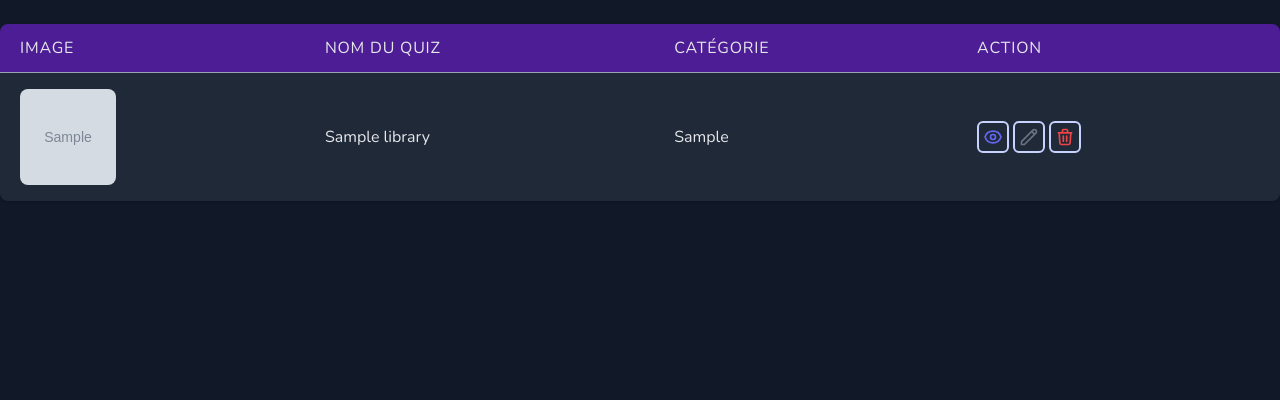
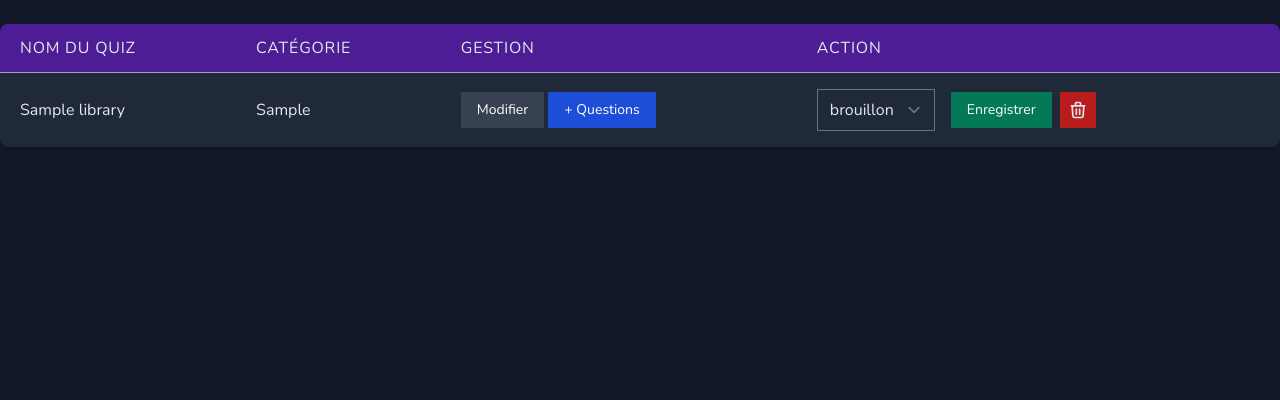
Before and after one commit to Antonin-lhp5/repo-quiz, a PHP site: page /library.php in a window 1280 px wide. Shown: the part 64-464 px from the top of the page. Run offline with PHP 8.4, Linux system fonts and the light colour scheme; the visitor is signed in with stand-in values (Sample User, id 1); tables that the repository leaves empty or names only in its code hold one stand-in row (values such as "Sample post"); grey boxes marked "Sample" are stand-in pictures; style sheets or scripts are compiled from the project's sources; some libraries are stand-ins or nearby versions.

Commit message:
modif name fichier + amélioration menu

```diff
--- a/controller/controller-addQuiz.php
+++ b/controllers/controller-addQuiz.php
@@ -1,7 +1,7 @@
 <?php
 
-require_once '../model/database.php';
-require_once '../model/quiz.php';
+require_once '../models/database.php';
+require_once '../models/quiz.php';
 
 $categoryObj = new Quiz;
 $allCategoryArray = $categoryObj->getAllCategory();
--- a/controller/controller-library.php
+++ b/controllers/controller-library.php
@@ -1,7 +1,7 @@
 <?php
 
-require_once '../model/database.php';
-require_once '../model/quiz.php';
+require_once '../models/database.php';
+require_once '../models/quiz.php';
 
 // Creation d'un tableau contenant les quiz avec comme info : titre, image, catégorie
 $quizObj = new Quiz;
--- a/public/library.php
+++ b/public/library.php
@@ -1,7 +1,7 @@
 <?php
-require_once '../controller/dashboard.ctrl.php';
+require_once '../controllers/controller-dashboard.php';
 user_connecte();
-require_once '../controller/controller-library.php';
-require_once '../view/header.php';
-require_once '../view/library.html.php';
-require_once '../view/footer.php';
+require_once '../controllers/controller-library.php';
+require_once '../views/header.php';
+require_once '../views/view-library.php';
+require_once '../views/footer.php';
--- a/view/library.html.php
+++ /dev/null
@@ -1,45 +0,0 @@
-<!-- component -->
-<div class="shadow overflow-auto m-6 max-w-screen-xl mx-auto rounded-lg">
-	<form action="library.php" method="GET">
-		<table class="w-full divide-y divide-gray-400">
-			<thead class="bg-purple-900">
-				<tr>
-					<th class="px-5 py-3 text-left  font-medium text-gray-200 uppercase tracking-wider">Image</th>
-					<th class="px-5 py-3 text-left  font-medium text-gray-200 uppercase tracking-wider">Nom du quiz</th>
-					<th class="px-5 py-3 text-left  font-medium text-gray-200 uppercase tracking-wider">Catégorie</th>
-					<th class="px-5 py-3 text-left  font-medium text-gray-200 uppercase tracking-wider">Action</th>
-				</tr>
-			</thead>
-			<tbody class="bg-gray-800 divide-y divide-gray-400">
-				<?php foreach ($allQuizArray as $quiz) { ?>
-					<tr>
-						<td class="px-5 py-4 whitespace-nowrap"><img class="h-20 w-20 object-cover md:h-24 md:w-24 flex-shrink-0 rounded-lg" src="assets/upload<?= $quiz['image'] ?>" alt=""></td>
-						<td class="px-5 py-4 whitespace-nowrap"><?= $quiz['titre'] ?></td>
-						<td class="px-5 py-4 whitespace-nowrap"><?= $quiz['categorie'] ?></td>
-
-						<td class="px-5 py-4 whitespace-nowrap text-sm text-gray-500">
-							<div class="flex justify-start space-x-1">
-								<button class="border-2 border-indigo-200 rounded-md p-1">
-									<svg xmlns="http://www.w3.org/2000/svg" fill="none" viewBox="0 0 24 24" stroke="currentColor" class="h-5 w-5 text-indigo-500">
-										<path stroke-linecap="round" stroke-linejoin="round" stroke-width="2" d="M15 12a3 3 0 11-6 0 3 3 0 016 0z" />
-										<path stroke-linecap="round" stroke-linejoin="round" stroke-width="2" d="M2.458 12C3.732 7.943 7.523 5 12 5c4.478 0 8.268 2.943 9.542 7-1.274 4.057-5.064 7-9.542 7-4.477 0-8.268-2.943-9.542-7z" />
-									</svg>
-								</button>
-								<button class="border-2 border-indigo-200 rounded-md p-1">
-									<svg xmlns="http://www.w3.org/2000/svg" fill="none" viewBox="0 0 24 24" stroke="currentColor" class="h-5 w-5 text-gray-500">
-										<path stroke-linecap="round" stroke-linejoin="round" stroke-width="2" d="M15.232 5.232l3.536 3.536m-2.036-5.036a2.5 2.5 0 113.536 3.536L6.5 21.036H3v-3.572L16.732 3.732z" />
-									</svg>
-								</button>
-								<button class="border-2 border-indigo-200 rounded-md p-1">
-									<svg xmlns="http://www.w3.org/2000/svg" fill="none" viewBox="0 0 24 24" stroke="currentColor" class="h-5 w-5 text-red-500">
-										<path stroke-linecap="round" stroke-linejoin="round" stroke-width="2" d="M19 7l-.867 12.142A2 2 0 0116.138 21H7.862a2 2 0 01-1.995-1.858L5 7m5 4v6m4-6v6m1-10V4a1 1 0 00-1-1h-4a1 1 0 00-1 1v3M4 7h16" />
-									</svg>
-								</button>
-							</div>
-						</td>
-					</tr>
-				<?php } ?>
-			</tbody>
-		</table>
-	</form>
-</div>
--- a/view/header.php
+++ b/views/header.php
@@ -2,7 +2,7 @@
 if (session_status() === PHP_SESSION_NONE) {
   session_start();
 }
-require_once '../controller/dashboard.ctrl.php';
+require_once '../controllers/controller-dashboard.php';
 ?>
 
 <!doctype html>
--- /dev/null
+++ b/views/view-library.php
@@ -0,0 +1,50 @@
+<!-- component -->
+<div class="shadow overflow-auto m-6 max-w-screen-xl mx-auto rounded-lg">
+	<form action="library.php" method="GET">
+		<table class="w-full divide-y divide-gray-400">
+			<thead class="bg-purple-900">
+				<tr>
+					<!-- <th class="px-5 py-3 text-left  font-medium text-gray-200 uppercase tracking-wider">Image</th> -->
+					<th class="px-5 py-3 text-left  font-medium text-gray-200 uppercase tracking-wider">Nom du quiz</th>
+					<th class="px-5 py-3 text-left  font-medium text-gray-200 uppercase tracking-wider">Catégorie</th>
+					<th class="px-5 py-3 text-left  font-medium text-gray-200 uppercase tracking-wider">Gestion</th>
+					<th class="px-5 py-3 text-left  font-medium text-gray-200 uppercase tracking-wider">Action</th>
+				</tr>
+			</thead>
+			<tbody class="bg-gray-800 divide-y divide-gray-400">
+				<?php foreach ($allQuizArray as $quiz) { ?>
+					<tr>
+						<!-- <td class="px-5 py-4 whitespace-nowrap"><img class="h-20 w-20 object-cover md:h-24 md:w-24 flex-shrink-0 rounded-lg" src="assets/upload<?= $quiz['image'] ?>" alt=""></td> -->
+						<td class="px-5 py-4 whitespace-nowrap"><?= $quiz['titre'] ?></td>
+						<td class="px-5 py-4 whitespace-nowrap"><?= $quiz['categorie'] ?></td>
+
+						<td class="px-5 py-4 whitespace-nowrap">
+							<button class="bg-gray-700 mx-auto hover:bg-gray-600 text-white text-sm px-4 py-2">
+								Modifier
+							</button>
+							<button class="bg-blue-700 mx-auto hover:bg-blue-600 text-white text-sm px-4 py-2">
+								+ Questions
+							</button>
+						</td>
+						<td class="px-5 py-4 whitespace-nowrap flex items-center">
+							<select value="user.role" class="bg-gray-800 mr-4">
+								<option value="user">brouillon</option>
+								<option value="admin">publié</option>
+							</select>
+							<div class="flex">
+								<button class="bg-green-700 mx-auto hover:bg-green-600 text-white text-sm px-4 py-2 mr-2">
+									Enregistrer
+								</button>
+								<button class="bg-red-700 mx-auto hover:bg-red-600 text-white text-sm px-2 py-2">
+									<svg xmlns="http://www.w3.org/2000/svg" fill="none" viewBox="0 0 24 24" stroke="currentColor" class="h-5 w-5 text-gray-200">
+										<path stroke-linecap="round" stroke-linejoin="round" stroke-width="2" d="M19 7l-.867 12.142A2 2 0 0116.138 21H7.862a2 2 0 01-1.995-1.858L5 7m5 4v6m4-6v6m1-10V4a1 1 0 00-1-1h-4a1 1 0 00-1 1v3M4 7h16" />
+									</svg>
+								</button>
+							</div>
+						</td>
+					</tr>
+				<?php } ?>
+			</tbody>
+		</table>
+	</form>
+</div>
```
Also changed, not shown: public/addQuiz.php (+5 -5 lines), public/explorer.php (+4 -4 lines), public/index.php (+4 -4 lines), controllers/controller-dashboard.php (renamed from controller/dashboard.ctrl.php), models/database.php (renamed from model/database.php), models/quiz.php (renamed from model/quiz.php), views/footer.php (renamed from view/footer.php), views/include/form-addQuiz.php (renamed from view/include/form-addQuiz.php), views/view-addQuiz.php (renamed from view/addQuiz.html.php), views/view-dashboard.php (renamed from view/dashboard.html.php), views/view-explorer.php (renamed from view/explorer.html.php), views/view-index.php (renamed from view/index.html.php), views/view-info.php (renamed from view/info.html.php).
